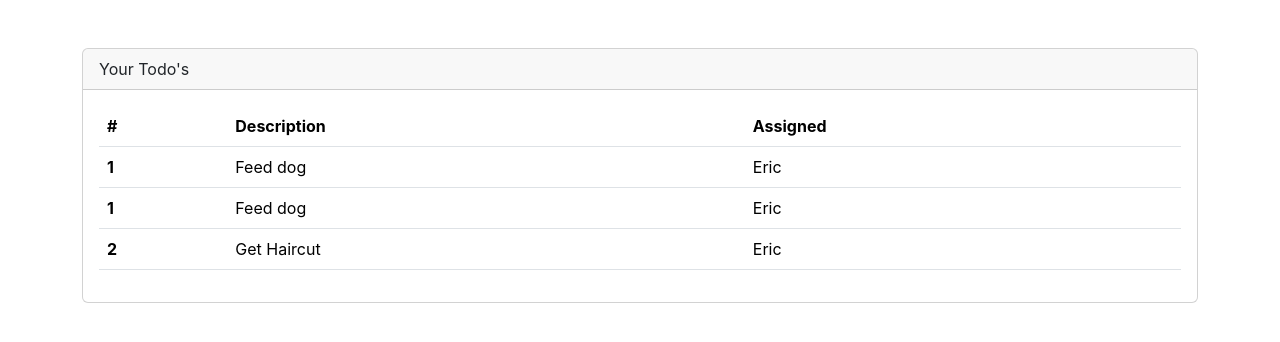
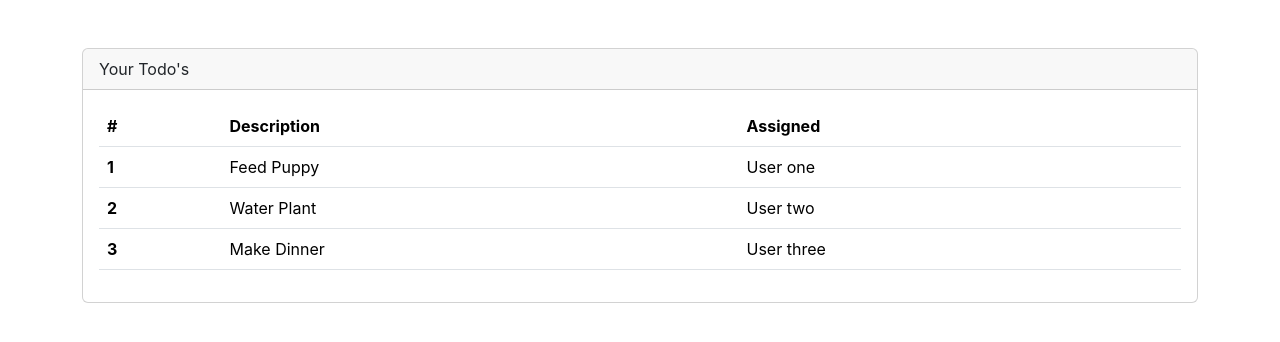
Before and after one commit to ozgurbayrasa/Spring-React-Practice, a React (Create React App) app in the folder React Practice/react-todo-demo/react-todos/: page / in a window 1280 px wide. Shown: the top 342 px of the page. Built offline with nearby package versions, Linux system fonts and the light colour scheme.

Commit message:
Passing Data Dynamically

```diff
--- a/React Practice/react-todo-demo/react-todos/src/App.js
+++ b/React Practice/react-todo-demo/react-todos/src/App.js
@@ -3,6 +3,13 @@
 import ToDoRowItem from './components/TodoRowItem';
 
 function App() {
+
+  const todos =[
+    {rowNumber: 1, rowDescription: 'Feed Puppy', rowAssigned: 'User one'},
+    {rowNumber: 2, rowDescription: 'Water Plant', rowAssigned: 'User two'},
+    {rowNumber: 3, rowDescription: 'Make Dinner', rowAssigned: 'User three'}
+  ]
+
   return (
     <div className='mt-5 container'>
         <div className='card'>
@@ -20,13 +27,22 @@
                 </tr>
               </thead>
               <tbody>
-                <ToDoRowItem/>
-                <ToDoRowItem/>
-                <tr>
-                  <th scope='row'>2</th>
-                  <td>Get Haircut</td>
-                  <td>Eric</td>
-                </tr>
+                <ToDoRowItem
+                rowNumber={todos[0].rowNumber}
+                rowDescription={todos[0].rowDescription}
+                rowAssigned={todos[0].rowAssigned}/>
+
+                <ToDoRowItem
+                rowNumber={todos[1].rowNumber}
+                rowDescription={todos[1].rowDescription}
+                rowAssigned={todos[1].rowAssigned}/>
+
+                <ToDoRowItem
+                rowNumber={todos[2].rowNumber}
+                rowDescription={todos[2].rowDescription}
+                rowAssigned={todos[2].rowAssigned}/>
+
+
               </tbody>
             </table>
           </div>
--- a/React Practice/react-todo-demo/react-todos/src/components/TodoRowItem.js
+++ b/React Practice/react-todo-demo/react-todos/src/components/TodoRowItem.js
@@ -1,15 +1,10 @@
-function ToDoRowItem(){
-
-    const rowNumber = 1;
-    const rowDescription = 'Feed dog';
-    const rowAssigned = 'Eric';
-
+function ToDoRowItem(props){
     // JSX Expressions returns only one element.
     return(
         <tr>
-            <th scope='row'>{rowNumber}</th>
-            <td>{rowDescription}</td>
-            <td>{rowAssigned}</td>
+            <th scope='row'>{props.rowNumber}</th>
+            <td>{props.rowDescription}</td>
+            <td>{props.rowAssigned}</td>
         </tr>
     )
 }
```
